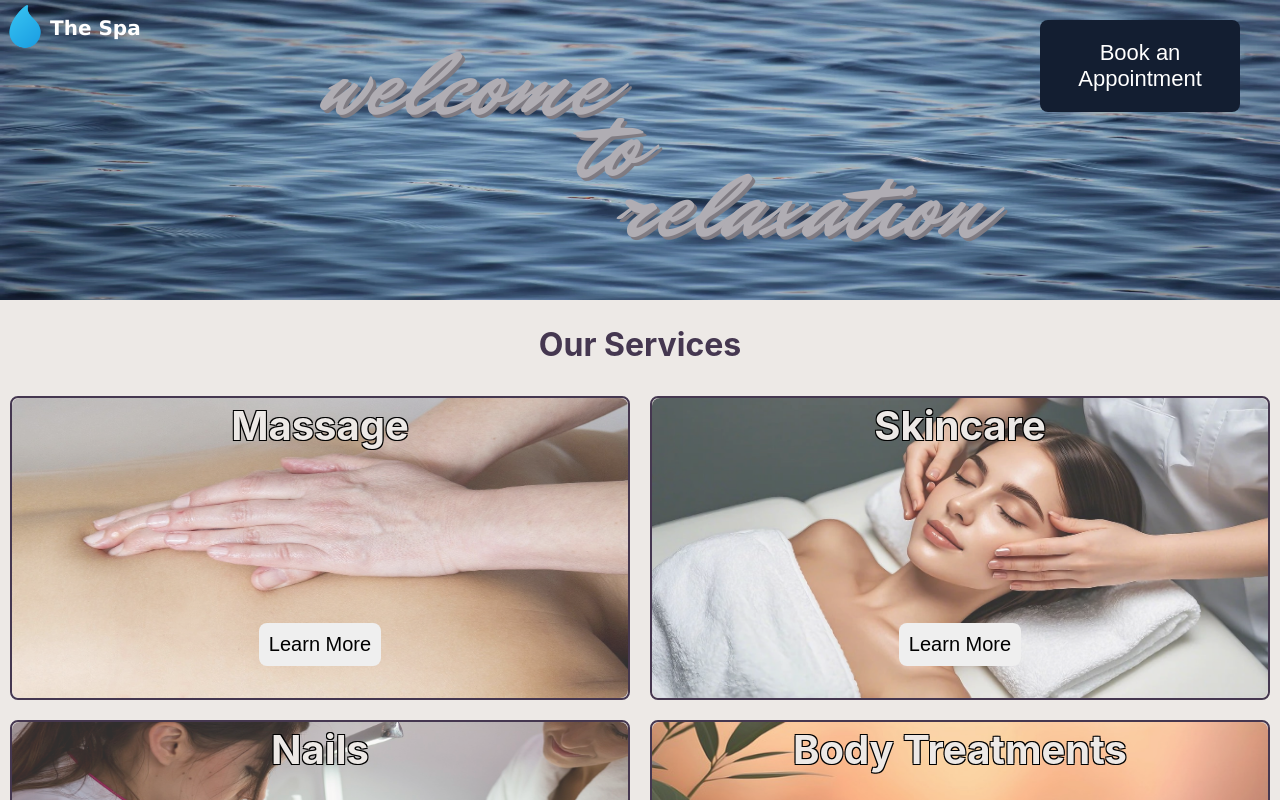
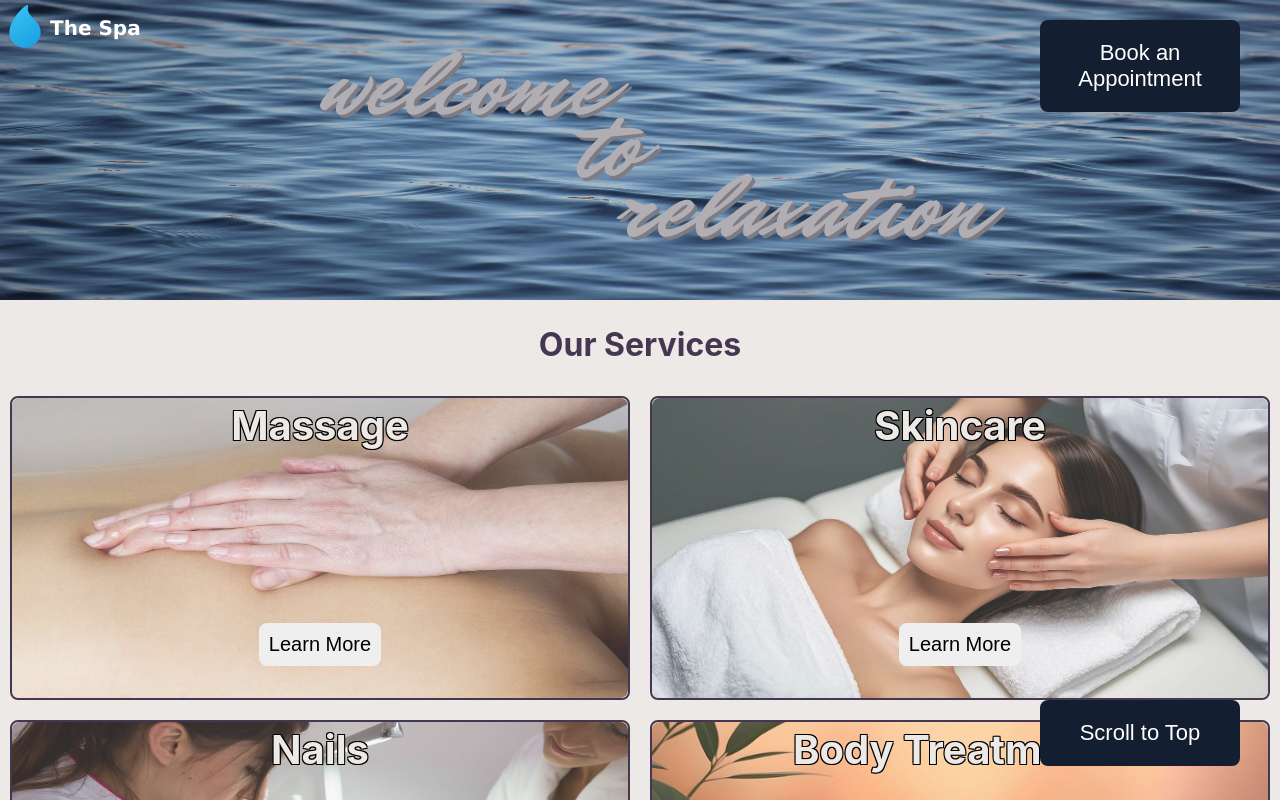
Before and after one commit to LaurenCummings/spa-project, a React (Vite) app: page / in a window 1280 px wide. Shown: the top 800 px of the page. Built offline with nearby package versions, Linux system fonts and the light colour scheme.

Commit message:
added scroll to top button

```diff
--- a/src/App.jsx
+++ b/src/App.jsx
@@ -12,6 +12,7 @@ function App() {
       <Banner />
       <ServiceNav />
       <Footer />
+      <button className="scroll-top">Scroll to Top</button>
     </div>
   )
 }
--- a/src/css/App.css
+++ b/src/css/App.css
@@ -12,3 +12,23 @@ body {
     font-family: -apple-system, BlinkMacSystemFont, 'Segoe UI', Roboto, Oxygen,
     Ubuntu, Cantarell, 'Open Sans', 'Helvetica Neue', sans-serif;
 }
+
+.scroll-top {
+    position: fixed;
+    top: calc(100vh - 100px);
+    right: 40px;
+    background-color: rgb(19 30 49);
+    border: none;
+    border-radius: 8px;
+    color: white;
+    cursor: pointer;
+    font-size: 22px;
+    width: 200px;
+    padding: 20px;
+    transition: all 0.3s linear;
+}
+
+.scroll-top:hover {
+    background-color: white;
+    color: rgb(19, 30, 49);
+}
```
